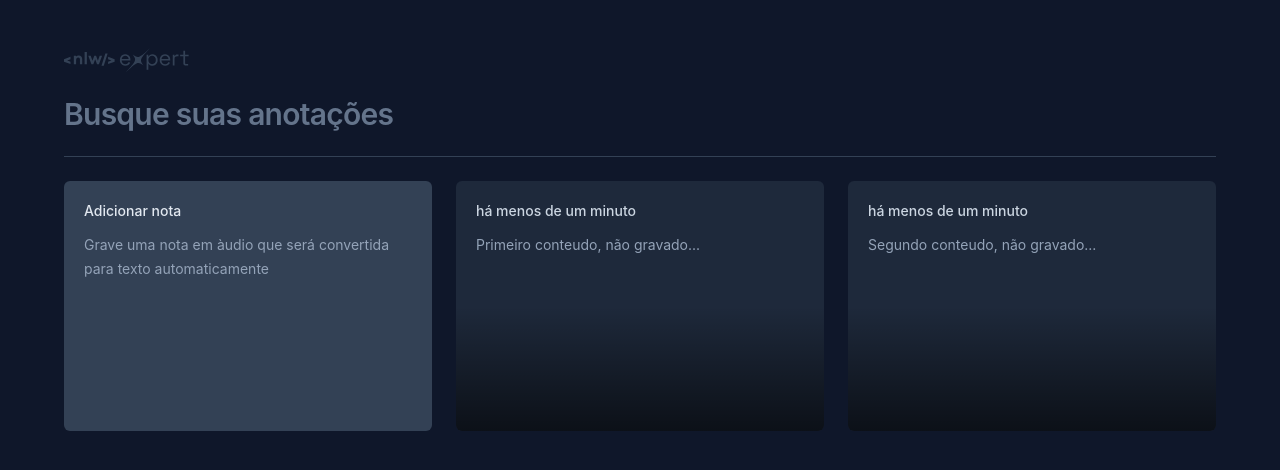
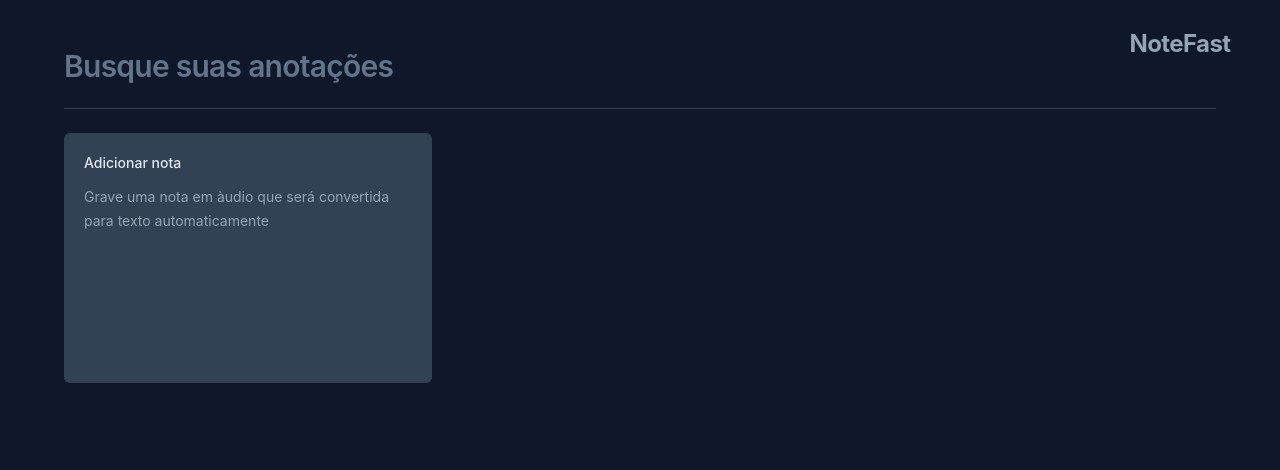
Before and after one commit to EdsonGaspar/notepad, a React (Vite) app: page / in a window 1280 px wide. Shown: the top 470 px of the page. Built offline with nearby package versions, Linux system fonts and the light colour scheme.

Commit message:
Feat:Salvando as notas no local storege e estilizando a logo da aplicação.

```diff
--- a/src/app.tsx
+++ b/src/app.tsx
@@ -1,5 +1,5 @@
 import { useState } from "react";
-import logo from "./assets/logo-nlw-expert.svg";
+// import logo from "./assets/logo-nlw-expert.svg";
 import { AddNoteCard } from "./components/new-note-card";
 import { NoteCard } from "./components/note-card";
 import "./index.css";
@@ -8,15 +8,40 @@ import "./index.css";
 //   date: new Date(),
 //   content: "Primeiro conteudo, explicado.",
 // };
+interface Note {
+  id: string;
+  date: Date;
+  content: string;
+}
+export function App() {
+  const [notas, setNotas] = useState<Note[]>(() => {
+    const noteOnStorage = localStorage.getItem("note");
+    if (noteOnStorage) {
+      return JSON.parse(noteOnStorage);
+    }
+    return [];
+  });
 
-export function App() {
-  const [notas, setNotas] = useState([
-    { id: 1, date: new Date(), content: "Primeiro conteudo, não gravado..." },
-    { id: 2, date: new Date(), content: "Segundo conteudo, não gravado..." },
-  ]);
+  function onNoteCreated(content: string) {
+    const newNote = {
+      id: crypto.randomUUID(),
+      date: new Date(),
+      content,
+    };
+
+    const notasArray = [newNote, ...notas];
+
+    setNotas(notasArray);
+
+    localStorage.setItem("note", JSON.stringify(notasArray));
+  }
+
   return (
     <div className="max-w-6xl mx-auto my-12 space-y-6">
-      <img src={logo} alt="NLW Expert logo" />
+      {/* <img src={logo} alt="NLW Expert logo" /> */}
+      <p className="text-2xl text-center text-slate-400 font-bold py-2 px-4 tracking-tight cursor-pointer hover:text-slate-200 transition-all hover:rounded-lg w-40 absolute top-5 right-5 hover:scale-105 duration-300">
+        <span>NoteFast</span>
+      </p>
       <form className="w-full">
         <input
           type="text"
@@ -27,7 +52,7 @@ export function App() {
       <div className="h-px bg-slate-700"></div>
 
       <div className="grid grid-cols-3 gap-6 auto-rows-[250px]">
-        <AddNoteCard />
+        <AddNoteCard onNoteCreated={onNoteCreated} />
         {notas.map((note) => {
           return <NoteCard key={note.id} note={note} />;
         })}
--- a/src/components/new-note-card.tsx
+++ b/src/components/new-note-card.tsx
@@ -3,7 +3,11 @@ import { X } from "lucide-react";
 import { ChangeEvent, FormEvent, useState } from "react";
 import { toast } from "sonner";
 
-export function AddNoteCard() {
+interface AddNewNoteCardProps {
+  onNoteCreated: (content: string) => void;
+}
+
+export function AddNoteCard({ onNoteCreated }: AddNewNoteCardProps) {
   const [shouldShowOnboard, setShouldShowOnboard] = useState(true);
   const [content, setContent] = useState("");
 
@@ -22,8 +26,9 @@ export function AddNoteCard() {
   function handleOnSaveText(event: FormEvent) {
     event.preventDefault();
     // console.log(`Foi clicado.`);
-    console.log(content);
-
+    onNoteCreated(content);
+    setContent("");
+    setShouldShowOnboard(true);
     toast.success("Nota salvo com sucesso.");
   }
 
@@ -71,6 +76,7 @@ export function AddNoteCard() {
                   autoFocus
                   className="flex-1 text-sm leading-6 text-slate-400 bg-transparent resize-none outline-none"
                   onChange={handleContentChange}
+                  value={content}
                 ></textarea>
               )}
             </div>
--- a/src/components/note-card.tsx
+++ b/src/components/note-card.tsx
@@ -13,7 +13,7 @@ interface NoteCardProps {
 export function NoteCard({ note }: NoteCardProps) {
   return (
     <Dialog.Root>
-      <Dialog.Trigger className="bg-slate-800 flex flex-col text-left rounded-md p-5 gap-3 outline-none overflow-hidden relative hover:ring-2 hover: ring-slate-600 focus-visible:ring-2 focus-visible:ring-lime-400">
+      <Dialog.Trigger className="bg-slate-800 flex flex-col text-left rounded-md p-5 gap-3 outline-none overflow-hidden relative hover:ring-2 hover: ring-slate-600 focus-visible:ring-2 focus-visible:ring-lime-400 hover:scale-105 transition-all duration-300">
         <span className="text-sm font-medium text-slate-300">
           {formatDistanceToNow(note.date, { locale: pt, addSuffix: true })}{" "}
         </span>
```
